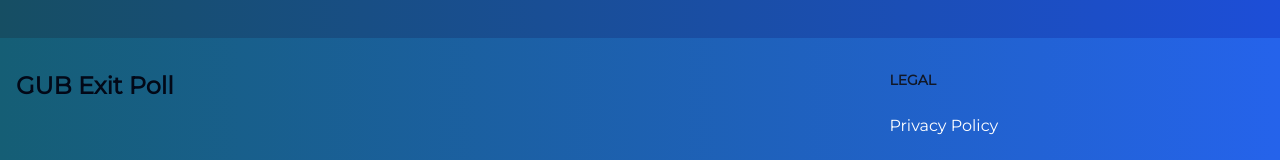
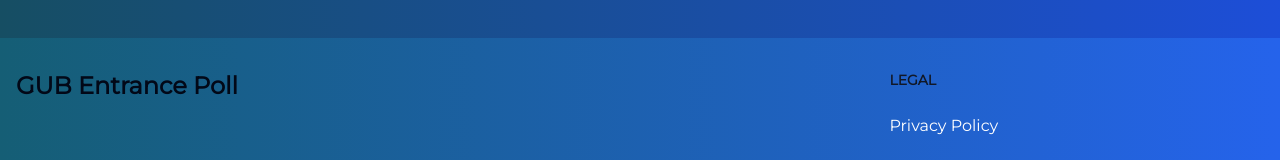
Before and after one commit to mdekaa/accidentwebsite, a Next.js app: page / in a window 1280 px wide. Shown: the part 962-1122 px from the top of the page. Built offline with nearby package versions, Linux system fonts and the light colour scheme; no server answers.

Commit message:
minor changes

```diff
--- a/src/app/footer.tsx
+++ b/src/app/footer.tsx
@@ -12,7 +12,7 @@ export function Footer() {
               className="flex items-center"
             >
               <span className="hidden md:block self-center text-2xl font-semibold whitespace-nowrap dark:text-white">
-                GUB Exit Poll
+                GUB Entrance Poll
               </span>
             </Link>
           </div>
```
